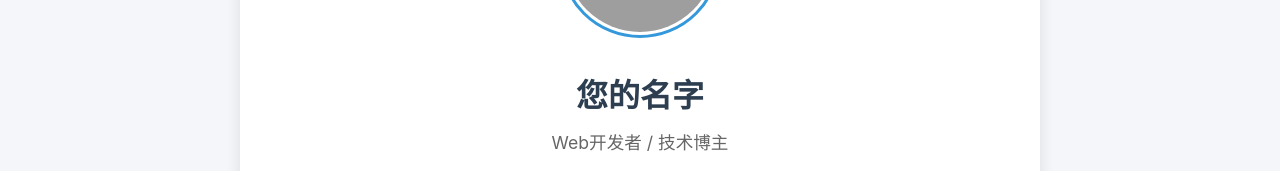
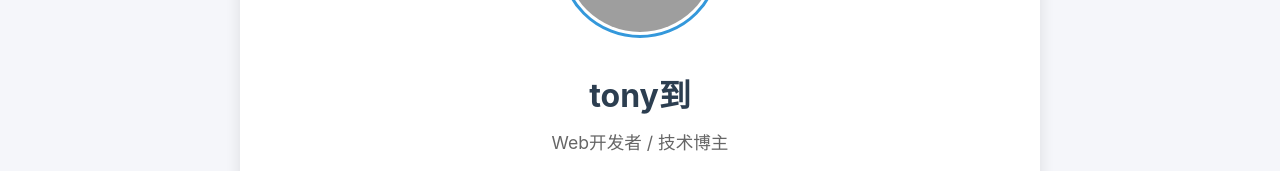
Before and after one commit to ya950/ya950.github.io, a plain HTML site: page about.html in a window 1280 px wide. Shown: the part 258-429 px from the top of the page. Drawn offline with Linux system fonts and the light colour scheme; grey boxes are pictures that could not be loaded.

Commit message:
Update about.html

```diff
--- a/about.html
+++ b/about.html
@@ -186,7 +186,7 @@
             <!-- 个人资料 -->
             <div class="profile">
                 <img src="images/you.jpg" alt="个人照片" class="profile-img">
-                <h1>您的名字</h1>
+                <h1>tony到</h1>
                 <div class="profile-title">Web开发者 / 技术博主</div>
                 <div class="social-links">
                     <a href="#"><i class="fab fa-github"></i></a>
```
